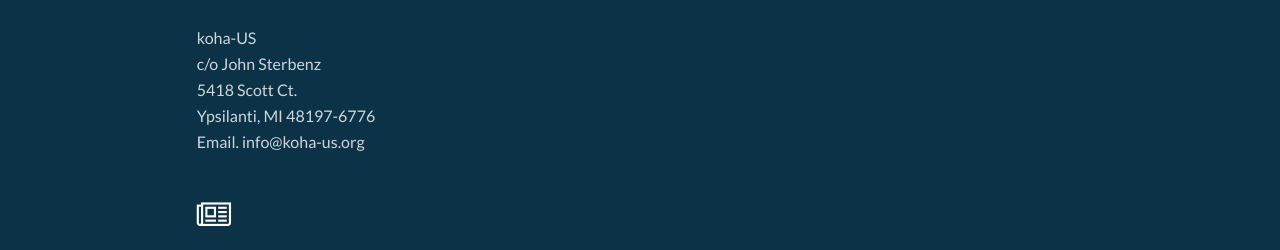
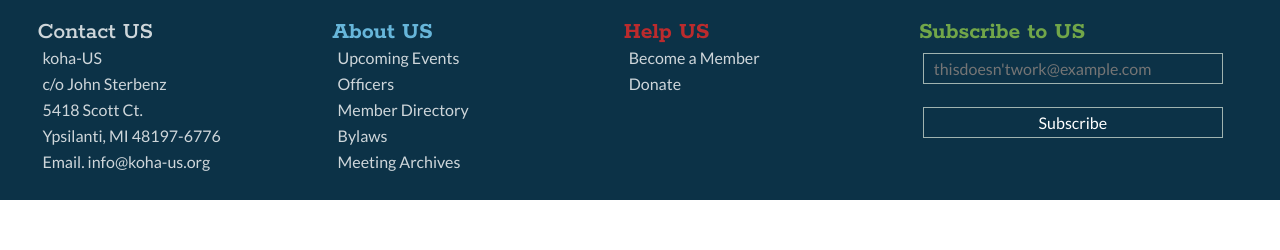
Before and after one commit to jsonks/koha-US-styles, a plain HTML site: page index.html in a window 1280 px wide. Shown: the part 1341-1591 px from the top of the page. After the commit the page ends 1541 px from the top, so only its background shows below. Drawn offline with nearby package versions, Linux system fonts and the light colour scheme; a script that the page names is missing.

Commit message:
footer update

```diff
--- a/index.html
+++ b/index.html
@@ -43,10 +43,12 @@
 
    <nav>
      <ul>
-       <li><a href="index.html"><img src="http://koha-us.net/images/8/82/Koha.us.final.100.png"/></a></li>
+       <img src="img/nyan.gif" height="30"/>
+<!--       <li><a href="index.html"><img src="http://koha-us.net/images/8/82/Koha.us.final.100.png"/></a></li> -->
       <li><a href="about.html">About koha-US</a></li>
-      <li><a href="learn.html">Learn From koha-US</a></li>
-      <li><a href="collaborate.html">Collaborate With koha-US</a></li>
+      <li><a href="learn.html">Learn from koha-US</a></li>
+      <li><a href="collaborate.html">Collaborate with koha-US</a></li>
+      <li><a href="membership.html">Become a member</a></li>
       <li class="donate"><a href="donate.html">Donate to koha-US</a></li>
     </ul>
    </nav>
@@ -152,11 +154,8 @@
 </div>
 
 <section id="footer">
-
-<div class="container">
-
-<section>
-
+<section class="col-3-sm">
+<h3 class="white">Contact US</h3>
 <ul>
 <li>koha-US</li>
 <li>c/o John Sterbenz</li>
@@ -164,15 +163,32 @@
 <li>Ypsilanti, MI  48197-6776</li>
 <li>Email. <a href="mailto:info@koha-us.org">info@koha-us.org</a></li>
 </ul>
-
-<a href="http://lists.bywatersolutions.com/mailman/listinfo/kohaus"><i class="fa fa-newspaper-o" aria-hidden="true"></i></a>
-
+</section>
+<section class="col-3-sm">
+<h3 class="lightblue">About US</h3>
+<ul>
+<li><a href="https://calendar.google.com/calendar/embed?src=koha-us.org_dmqojds19fu8l8bd6rogej9n48%40group.calendar.google.com&ctz=America%2FChicago">Upcoming Events</a></li>
+<li><a href="officers.html">Officers</a></li>
+<li><a href="members.html">Member Directory</a></li>
+<li><a href="bylaws.html">Bylaws</a></li>
+<li><a href="http://koha-us.net/index.php/Meeting_Archives">Meeting Archives</a></li>
+</ul>
+</section><section class="col-3-sm">
+<h3 class="pinktext">Help US</h3>
+<ul>
+<li><a href="membership.html">Become a Member</a></li>
+<li><a href="donate.html">Donate</a></li>
+</ul>
 </section>
 
-</div>
-
-
-
+<section class="col-4-sm">
+<h3 class="kohagreen">Subscribe to US </h3>
+<form action="https://groups.google.com/group/koha-us/subscribe">
+      <input type="text" name="email" placeholder="thisdoesn'twork@example.com">
+      <input type="submit" name="sub" value="Subscribe">
+</form>
+<!--<a href="http://lists.bywatersolutions.com/mailman/listinfo/kohaus"><i class="fa fa-newspaper-o" aria-hidden="true"></i></a>-->
+</section>
 </section>
         <script src="https://code.jquery.com/jquery-1.12.0.min.js"></script>
         <script>window.jQuery || document.write('<script src="js/vendor/jquery-1.12.0.min.js"><\/script>')</script>
```
